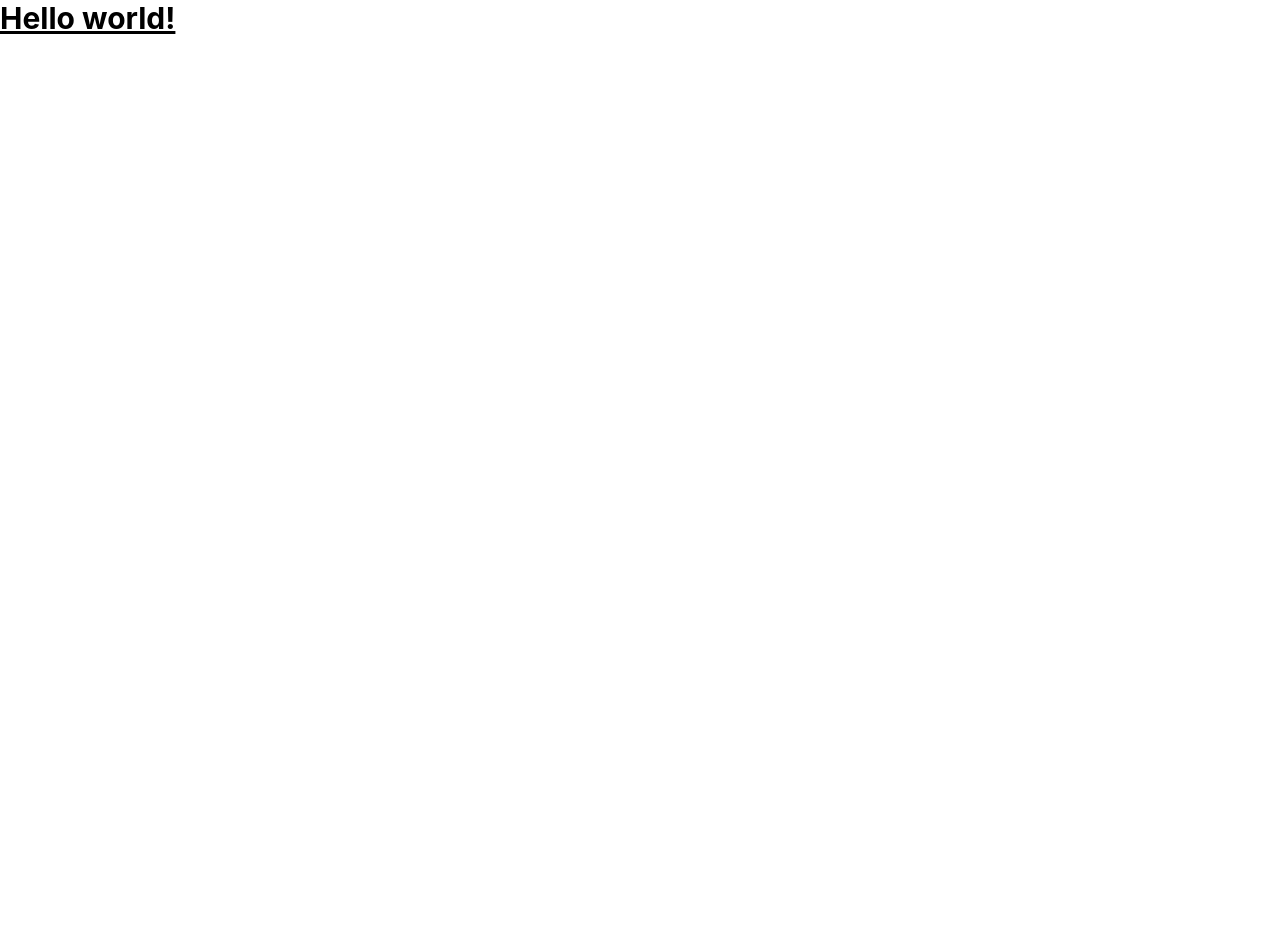
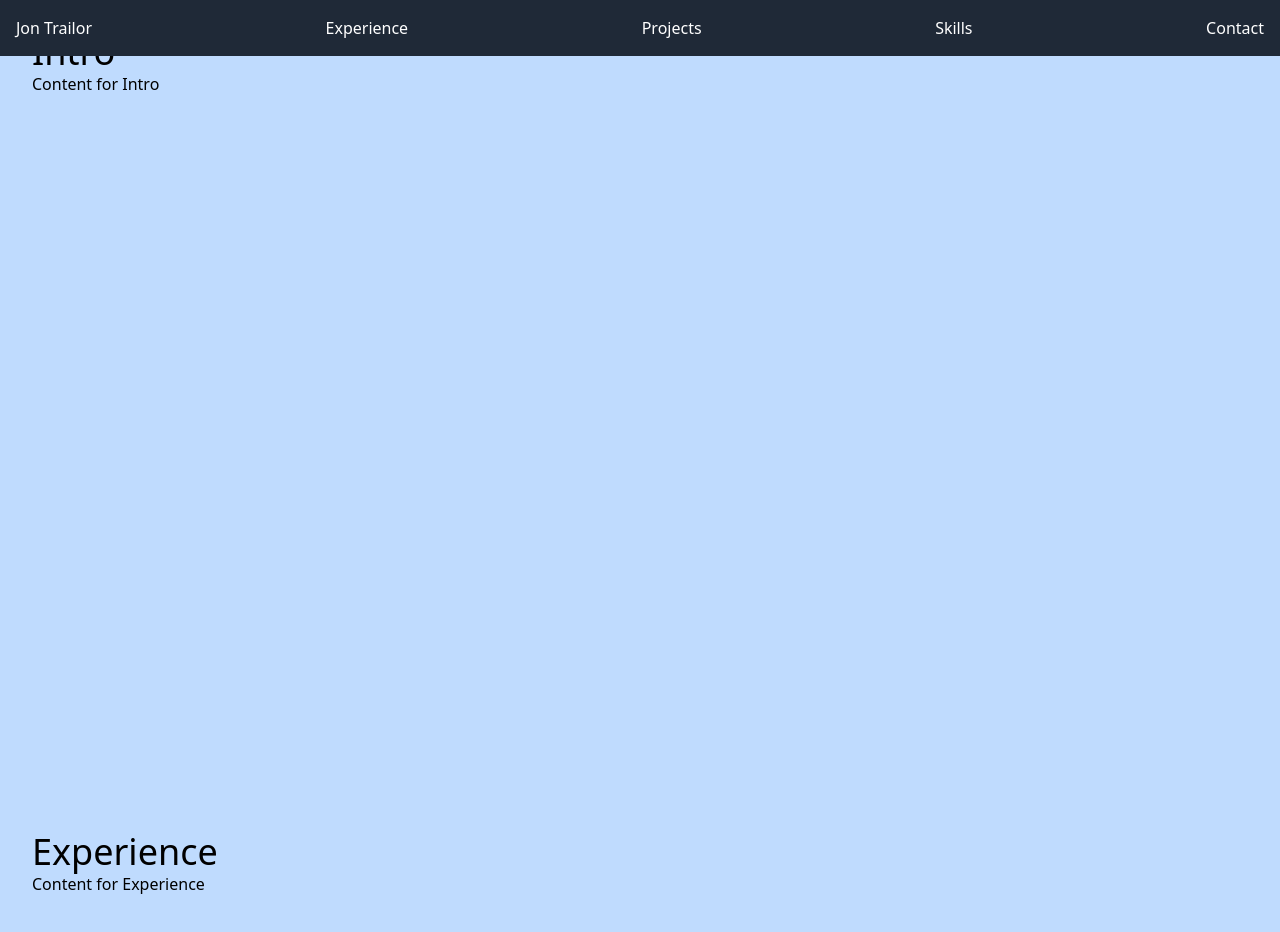
Before and after one commit to jtrailor/Portfolio_2, a React (Create React App) app: page / in a window 1280 px wide. Shown: the top 932 px of the page. Before the commit the page ends 800 px from the top, so only its background shows below. Built offline with nearby package versions, Linux system fonts and the light colour scheme.

Commit message:
Added header and core pages

```diff
--- a/src/App.css
+++ /dev/null
@@ -1,38 +0,0 @@
-.App {
-  text-align: center;
-}
-
-.App-logo {
-  height: 40vmin;
-  pointer-events: none;
-}
-
-@media (prefers-reduced-motion: no-preference) {
-  .App-logo {
-    animation: App-logo-spin infinite 20s linear;
-  }
-}
-
-.App-header {
-  background-color: #282c34;
-  min-height: 100vh;
-  display: flex;
-  flex-direction: column;
-  align-items: center;
-  justify-content: center;
-  font-size: calc(10px + 2vmin);
-  color: white;
-}
-
-.App-link {
-  color: #61dafb;
-}
-
-@keyframes App-logo-spin {
-  from {
-    transform: rotate(0deg);
-  }
-  to {
-    transform: rotate(360deg);
-  }
-}
--- a/src/App.js
+++ /dev/null
@@ -1,8 +0,0 @@
-import logo from './logo.svg'
-import './App.css'
-
-function App() {
-  return <h1 className="text-3xl font-bold underline">Hello world!</h1>
-}
-
-export default App
--- /dev/null
+++ b/src/App.jsx
@@ -0,0 +1,20 @@
+import React from 'react';
+import { Header, Intro, Experience, Projects, Skills, Contact } from './components';
+
+
+function App() {
+  return (
+    <div>
+      <Header />
+      <div>
+        <Intro />
+        <Experience />
+        <Projects />
+        <Skills />
+        <Contact />
+      </div>
+    </div>
+  );
+}
+
+export default App;
--- /dev/null
+++ b/src/components/Contact.jsx
@@ -0,0 +1,12 @@
+import React from 'react';
+
+function Contact() {
+  return (
+    <section id="contact" className="min-h-screen p-8">
+      <h1 className="text-4xl">Contact</h1>
+      <p>Content for Contact</p>
+    </section>
+  );
+}
+
+export default Contact;
--- /dev/null
+++ b/src/components/Experience.jsx
@@ -0,0 +1,12 @@
+import React from 'react';
+
+function Experience() {
+  return (
+    <section id="experience" className="min-h-screen p-8">
+      <h1 className="text-4xl">Experience</h1>
+      <p>Content for Experience</p>
+    </section>
+  );
+}
+
+export default Experience;
--- /dev/null
+++ b/src/components/Header.jsx
@@ -0,0 +1,17 @@
+import React from 'react';
+
+function Header() {
+  return (
+    <header className="fixed top-0 w-full bg-gray-800 text-white p-4">
+      <nav className="container mx-auto flex justify-between">
+        <a href="#intro" className="hover:underline">Jon Trailor</a>
+        <a href="#experience" className="hover:underline">Experience</a>
+        <a href="#projects" className="hover:underline">Projects</a>
+        <a href="#skills" className="hover:underline">Skills</a>
+        <a href="#contact" className="hover:underline">Contact</a>
+      </nav>
+    </header>
+  );
+}
+
+export default Header;
--- /dev/null
+++ b/src/components/Intro.jsx
@@ -0,0 +1,12 @@
+import React from 'react';
+
+function Intro() {
+  return (
+    <section id="intro" className="min-h-screen p-8">
+      <h1 className="text-4xl">Intro</h1>
+      <p>Content for Intro</p>
+    </section>
+  );
+}
+
+export default Intro;
--- /dev/null
+++ b/src/components/Projects.jsx
@@ -0,0 +1,12 @@
+import React from 'react';
+
+function Projects() {
+  return (
+    <section id="projects" className="min-h-screen p-8">
+      <h1 className="text-4xl">Projects</h1>
+      <p>Content for Projects</p>
+    </section>
+  );
+}
+
+export default Projects;
--- /dev/null
+++ b/src/components/Skills.jsx
@@ -0,0 +1,12 @@
+import React from 'react';
+
+function Skills() {
+  return (
+    <section id="skills" className="min-h-screen p-8">
+      <h1 className="text-4xl">Skills</h1>
+      <p>Content for Skills</p>
+    </section>
+  );
+}
+
+export default Skills;
--- /dev/null
+++ b/src/components/index.js
@@ -0,0 +1,6 @@
+export { default as Header } from './Header';
+export { default as Intro } from './Intro';
+export { default as Experience } from './Experience';
+export { default as Projects } from './Projects';
+export { default as Skills } from './Skills';
+export { default as Contact } from './Contact';
--- a/src/index.css
+++ b/src/index.css
@@ -2,16 +2,7 @@
 @tailwind components;
 @tailwind utilities;
 
-body {
-  margin: 0;
-  font-family: -apple-system, BlinkMacSystemFont, 'Segoe UI', 'Roboto', 'Oxygen',
-    'Ubuntu', 'Cantarell', 'Fira Sans', 'Droid Sans', 'Helvetica Neue',
-    sans-serif;
-  -webkit-font-smoothing: antialiased;
-  -moz-osx-font-smoothing: grayscale;
+html, body {
+  background-color: #bfdbfe;
+  scroll-behavior: smooth;
 }
-
-code {
-  font-family: source-code-pro, Menlo, Monaco, Consolas, 'Courier New',
-    monospace;
-}
```
